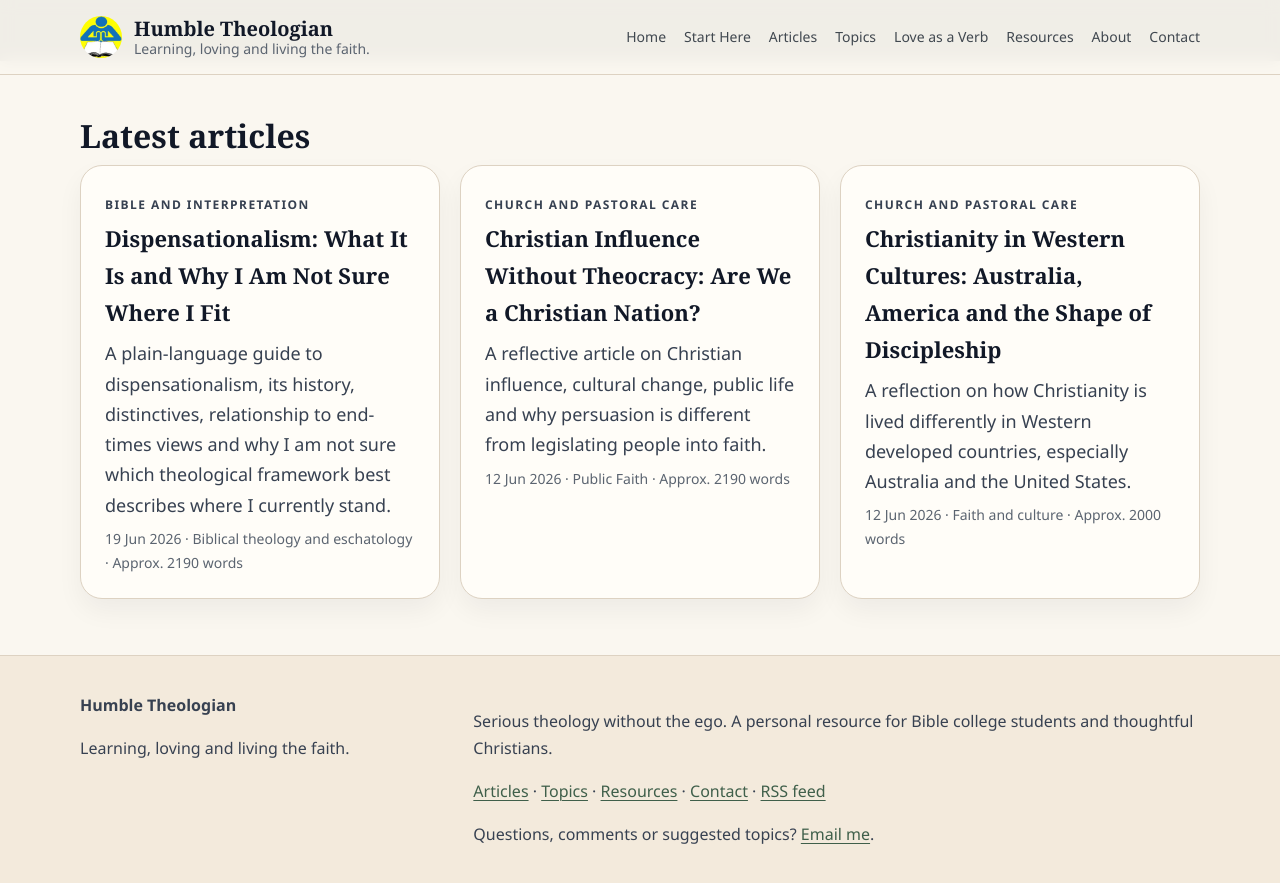
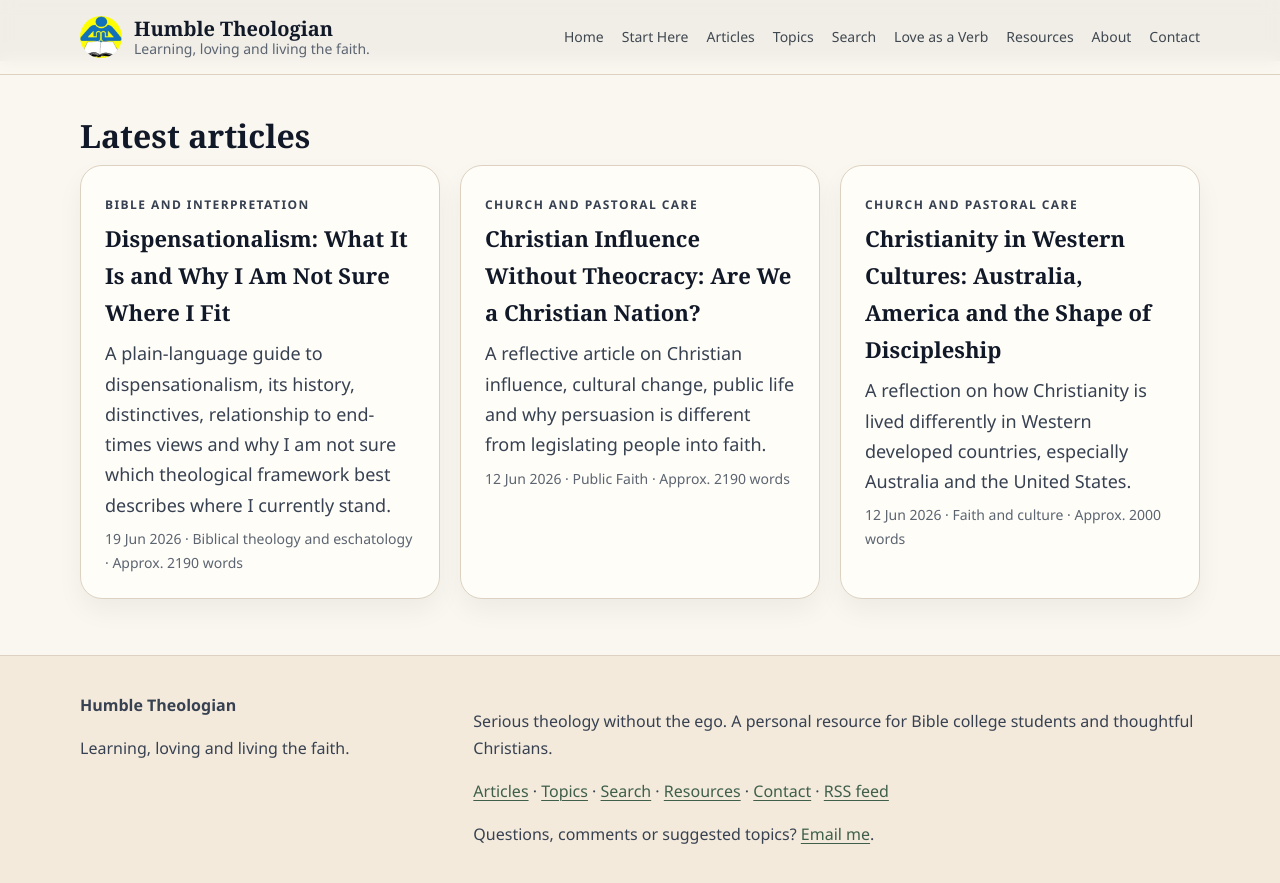
Before and after one commit to humbletheologian/humble-theologian, a Jekyll site: the page built from index.html, in a window 1280 px wide and 900 px high, scrolled down 2216 px. Shown: the top 883 px of the window. Built offline with Jekyll 4.4.1, drawn with Linux system fonts in a browser that asks for light colours.

Commit message:
Add files via upload

```diff
--- a/_includes/footer.html
+++ b/_includes/footer.html
@@ -9,6 +9,7 @@
       <p>
         <a href="{{ '/articles/' | relative_url }}">Articles</a> ·
         <a href="{{ '/topics/' | relative_url }}">Topics</a> ·
+        <a href="{{ '/search/' | relative_url }}">Search</a> ·
         <a href="{{ '/resources/' | relative_url }}">Resources</a> ·
         <a href="{{ '/contact/' | relative_url }}">Contact</a> ·
         {% if site.feed.path %}<a href="{{ site.feed.path | relative_url }}">RSS feed</a>{% else %}<a href="{{ '/feed.xml' | relative_url }}">RSS feed</a>{% endif %}
--- a/_includes/header.html
+++ b/_includes/header.html
@@ -12,6 +12,7 @@
       <a href="{{ '/start-here/' | relative_url }}">Start Here</a>
       <a href="{{ '/articles/' | relative_url }}">Articles</a>
       <a href="{{ '/topics/' | relative_url }}">Topics</a>
+      <a href="{{ '/search/' | relative_url }}">Search</a>
       <a href="{{ '/love-as-a-verb/' | relative_url }}">Love as a Verb</a>
       <a href="{{ '/resources/' | relative_url }}">Resources</a>
       <a href="{{ '/about/' | relative_url }}">About</a>
```
